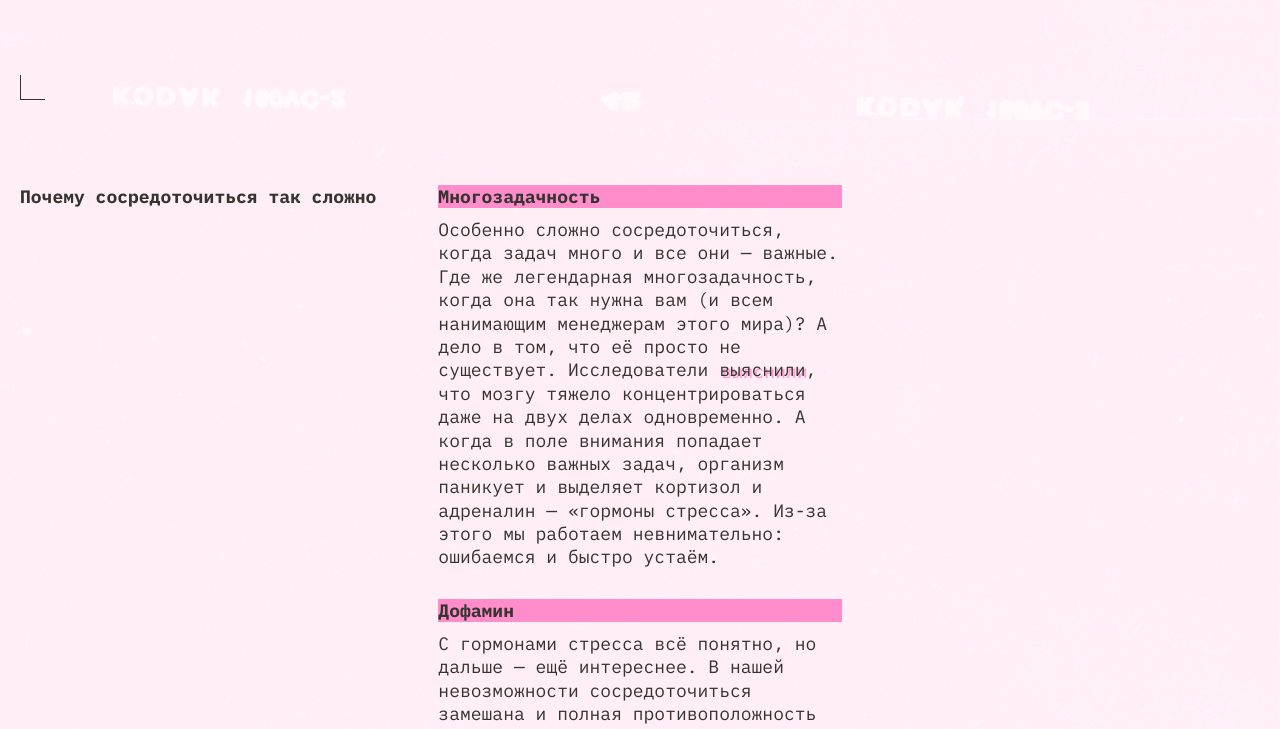
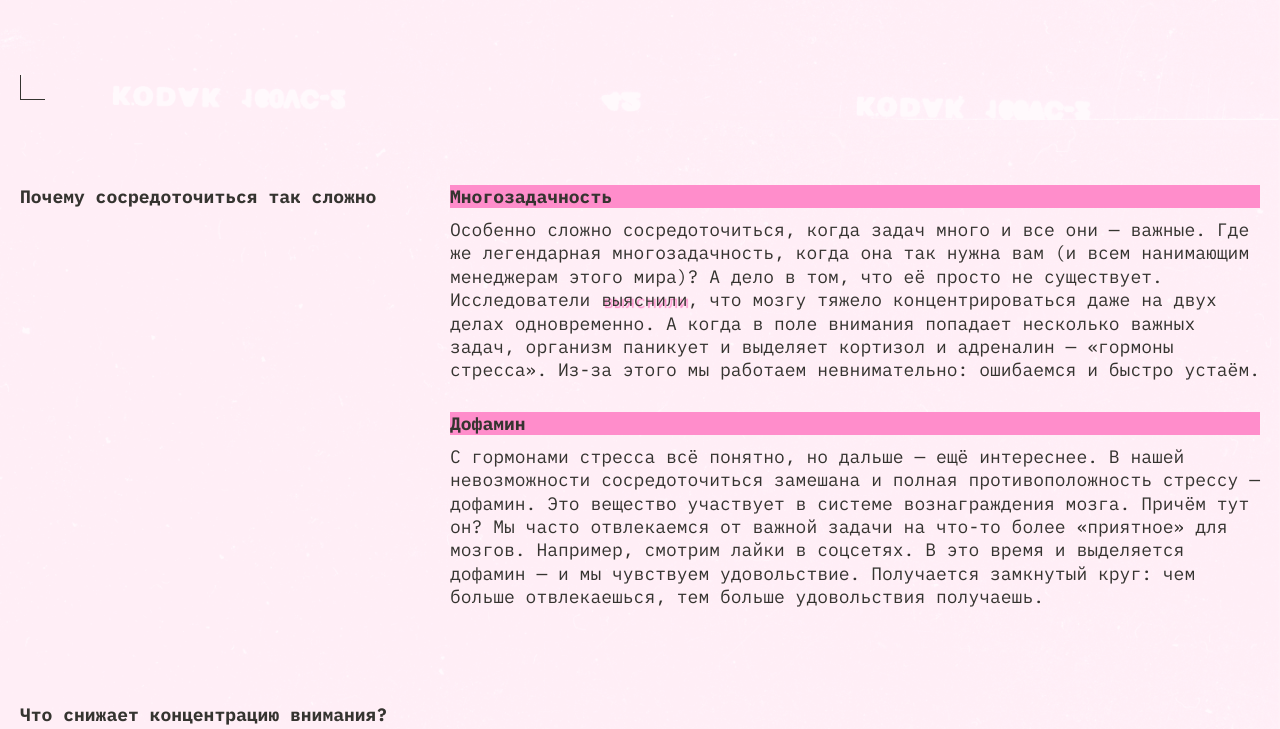
Before and after one commit to MoriYandex/slozhno-sosredotochitsya-fd, a plain HTML site: page index.html in a window 1280 px wide. Shown: the part 680-1409 px from the top of the page. Drawn offline with Linux system fonts and the light colour scheme.

Commit message:
Сложно сосредоточиться v. 2

```diff
--- a/styles/style.css
+++ b/styles/style.css
@@ -263,7 +263,6 @@ h4 {
   .main__content-section {
     grid-template-columns: 1fr 2fr;
     column-gap: 25px;
-    /*row-gap: 25px;*/
     row-gap: 20px;
     margin-bottom: 20px;
   }
@@ -375,11 +374,11 @@ h4 {
     gap: 20px;
   }
 
-  .main__content-section {
+  /*.main__content-section {
     grid-template-columns: repeat(3, 1fr);
     margin-bottom: 10px;
     column-gap: 15px;
-  }
+  }*/
 
   .main__content-inner-grid {
     grid-template-columns: repeat(3, 1fr);
```
